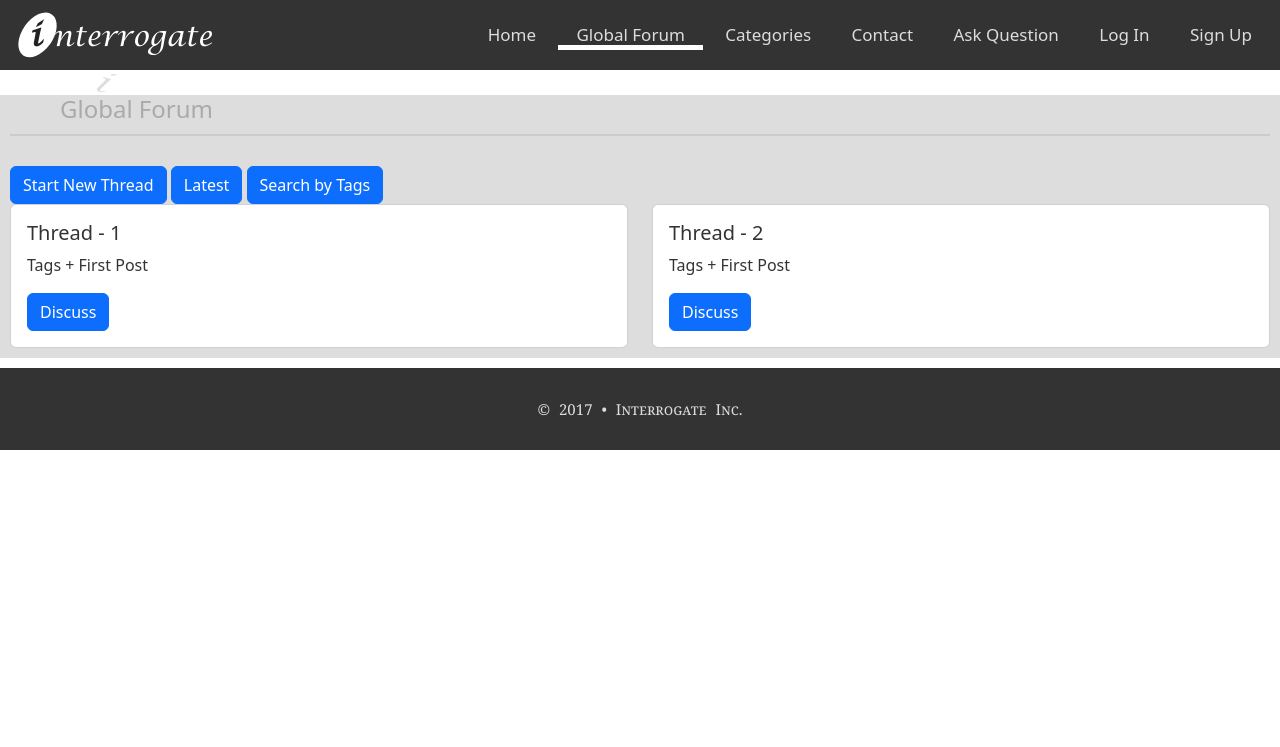
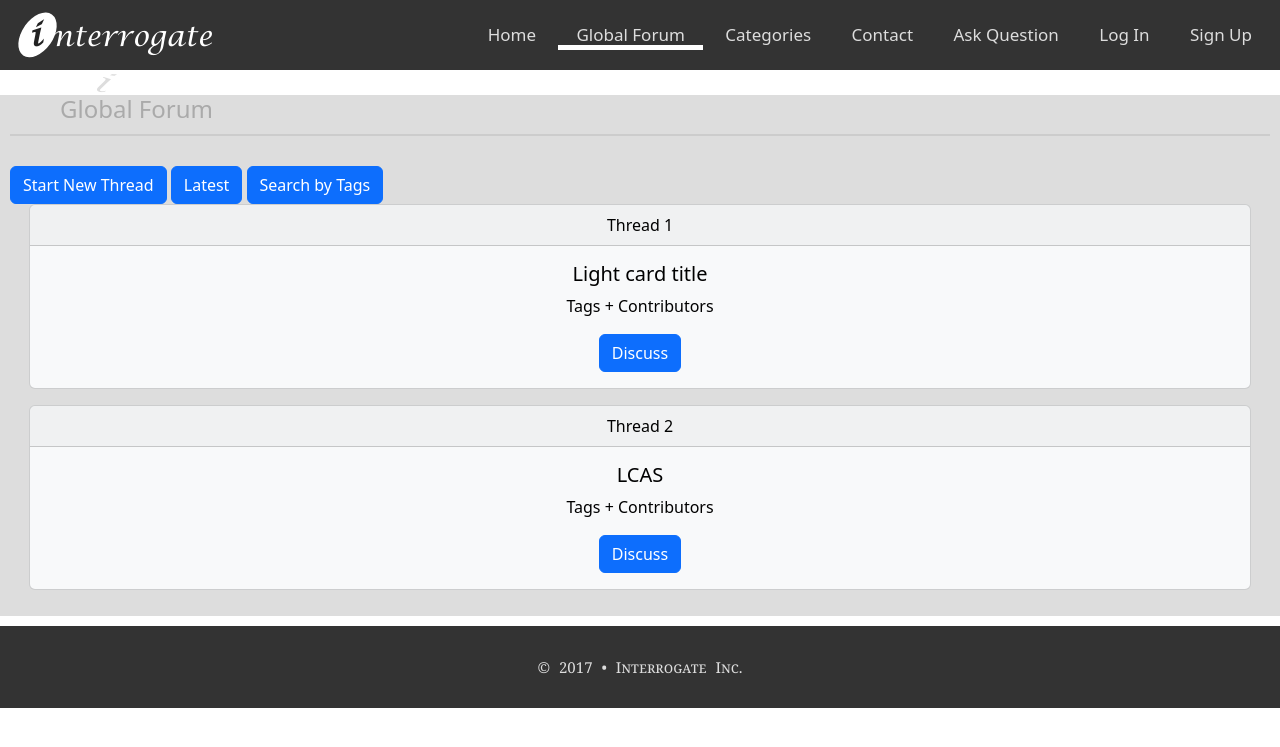
Before and after one commit to Aryan-Garg/ISTP_Platform, a PHP site: page /globalForum.php in a window 1280 px wide. Shown: the top 747 px of the page. Run offline with PHP 8.4, Linux system fonts and the light colour scheme; data comes from the database, SQL or seed files in the repository.

Commit message:
Update globalForum.php

```diff
--- a/globalForum.php
+++ b/globalForum.php
@@ -81,29 +81,49 @@
 				<button type="button" class="btn btn-primary">Latest</button>
 				<button type="button" class="btn btn-primary">Search by Tags</button>
 			</div>
-            <div>
-				<div class="row">
-					<div class="col-sm-6">
-						<div class="card">
-						<div class="card-body">
-							<h5 class="card-title">Thread - 1</h5>
-							<p class="card-text">Tags + First Post</p>
-							<a href="#" class="btn btn-primary">Discuss</a>
+				<center>
+				<div class="card text-bg-light mb-3" style="max-width: 97%;">
+					<div class="card-header">Thread 1</div>
+					<div class="card-body">
+					<h5 class="card-title">Light card title</h5>
+					<p class="card-text">Tags + Contributors</p>
+					<button type="button" class="btn btn-primary" data-bs-toggle="modal" data-bs-target="#exampleModal" data-bs-whatever="@fat">Discuss</button>
+					</div>
+				</div>
+				<div class="card text-bg-light mb-3" style="max-width: 97%;">
+					<div class="card-header">Thread 2</div>
+					<div class="card-body">
+					<h5 class="card-title">LCAS</h5>
+					<p class="card-text">Tags + Contributors</p>
+					<button type="button" class="btn btn-primary" data-bs-toggle="modal" data-bs-target="#exampleModal" data-bs-whatever="@mdo">Discuss</button>
+					</div>
+				</div>
+				</center>
+
+				<div class="modal fade" id="exampleModal" tabindex="-1" aria-labelledby="exampleModalLabel" aria-hidden="true">
+				<div class="modal-dialog">
+					<div class="modal-content">
+					<div class="modal-header">
+						<h5 class="modal-title" id="exampleModalLabel">New message</h5>
+						<button type="button" class="btn-close" data-bs-dismiss="modal" aria-label="Close"></button>
+					</div>
+					<div class="modal-body">
+						Render all the discussion threads and posts
+						<form>
+						<div class="mb-3">
+							<label for="message-text" class="col-form-label">Message:</label>
+							<textarea class="form-control" id="message-text"></textarea>
 						</div>
-						</div>
+						</form>
 					</div>
-				<div class="col-sm-6">
-					<div class="card">
-					<div class="card-body">
-						<h5 class="card-title">Thread - 2</h5>
-						<p class="card-text">Tags + First Post</p>
-						<a href="#" class="btn btn-primary">Discuss</a>
+					<div class="modal-footer">
+						<button type="button" class="btn btn-secondary" data-bs-dismiss="modal">Close</button>
+						<button type="button" class="btn btn-primary">Send message</button>
 					</div>
 					</div>
 				</div>
 				</div>
-			</div>
-            </div>
+				</div>
             <div class="pop" id="tb">
                 <center><h1><b style="font-size: 1.5em; margin: -60px auto 10px; display: block;">:)</b>Thank You For Your Answer.</h1></center>
             </div>
```
